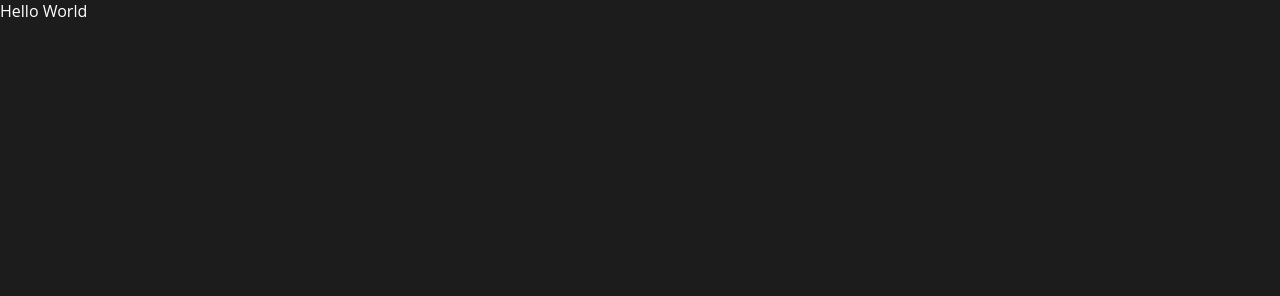
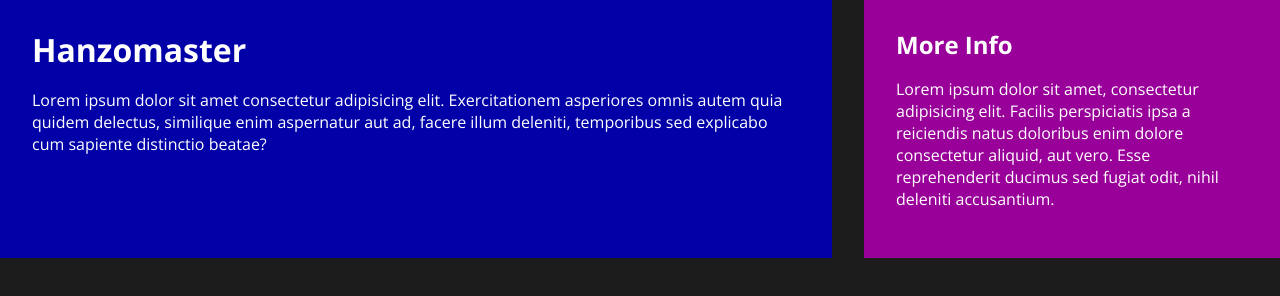
Before and after one commit to hanzomaster/Gulp-Sass, a website: page index.html in a window 1280 px wide. Drawn offline with nearby package versions, Linux system fonts and the light colour scheme; files that its build step writes are made by us from their sources.

Commit message:
feat: add simple scss style

```diff
--- a/index.html
+++ b/index.html
@@ -4,10 +4,29 @@
   <meta charset="UTF-8">
   <meta http-equiv="X-UA-Compatible" content="IE=edge">
   <meta name="viewport" content="width=device-width, initial-scale=1.0">
+  <title>Hello</title>
+  <link rel="preconnect" href="https://fonts.googleapis.com">
+  <link rel="preconnect" href="https://fonts.gstatic.com" crossorigin>
+  <link href="https://fonts.googleapis.com/css2?family=Open+Sans:wght@400;700&display=swap"
+    rel="stylesheet">
   <link rel="stylesheet" href="dist/css/style.css">
-  <title>Hello</title>
 </head>
-<body> Hello World
+<body>
+  <div class="grid">
+    <main class='grid__main'>
+      <h1>Hanzomaster</h1>
+      <p> Lorem ipsum dolor sit amet consectetur adipisicing elit. Exercitationem asperiores omnis
+        autem quia quidem delectus, similique enim aspernatur aut ad, facere illum deleniti,
+        temporibus sed explicabo cum sapiente distinctio beatae? </p>
+    </main>
+
+    <aside class='grid__sidebar'>
+      <h2>More Info</h2>
+      <p>Lorem ipsum dolor sit amet, consectetur adipisicing elit. Facilis perspiciatis ipsa a
+        reiciendis natus doloribus enim dolore consectetur aliquid, aut vero. Esse reprehenderit
+        ducimus sed fugiat odit, nihil deleniti accusantium.</p>
+    </aside>
+  </div>
 
   <script src="dist/js/index.js"></script>
 </body>
--- a/src/scss/globals/_boilerplate.scss
+++ b/src/scss/globals/_boilerplate.scss
@@ -1,3 +1,5 @@
+@use '../utils';
+
 html {
   box-sizing: border-box;
   font-size: 100%;
@@ -12,9 +14,9 @@ html {
 body {
   margin: 0;
   padding: 0;
-  font-family: 'Open Sans', sans-serif;
-  background-color: hsl(0, 0%, 11%);
-  color: hsl(0, 0%, 100%);
+  font-family: utils.$font;
+  background-color: var(--background-color);
+  color: var(--text-color);
 }
 
 img,
--- /dev/null
+++ b/src/scss/globals/_colors.scss
@@ -0,0 +1,4 @@
+:root {
+  --background-color: hsl(0, 0%, 11%);
+  --text-color: hsl(0, 0%, 100%);
+}
--- a/src/scss/globals/_index.scss
+++ b/src/scss/globals/_index.scss
@@ -1,2 +1,3 @@
 @forward 'boilerplate';
 @forward 'typography';
+@forward 'colors';
--- /dev/null
+++ b/src/scss/layout/_grid.scss
@@ -0,0 +1,24 @@
+.grid {
+  display: grid;
+  grid-template-columns: 1fr;
+  grid-template-rows: auto auto;
+  gap: 2rem;
+
+  @media (min-width: 900px) {
+    grid-template-columns: 2fr 1fr;
+    grid-template-rows: auto;
+  }
+
+  &__main,
+  &__sidebar {
+    padding: 2rem;
+  }
+
+  &__main {
+    background-color: hsl(240, 99%, 33%);
+  }
+
+  &__sidebar {
+    background-color: hsl(300, 100%, 30%);
+  }
+}
--- /dev/null
+++ b/src/scss/layout/_index.scss
@@ -0,0 +1 @@
+@forward 'grid';
--- a/src/scss/style.scss
+++ b/src/scss/style.scss
@@ -1 +1,2 @@
 @forward 'globals';
+@forward 'layout';
--- /dev/null
+++ b/src/scss/utils/_fonts.scss
@@ -0,0 +1,2 @@
+$font: 'Open Sans',
+  sans-serif;
--- /dev/null
+++ b/src/scss/utils/_index.scss
@@ -0,0 +1 @@
+@forward 'fonts';
```
